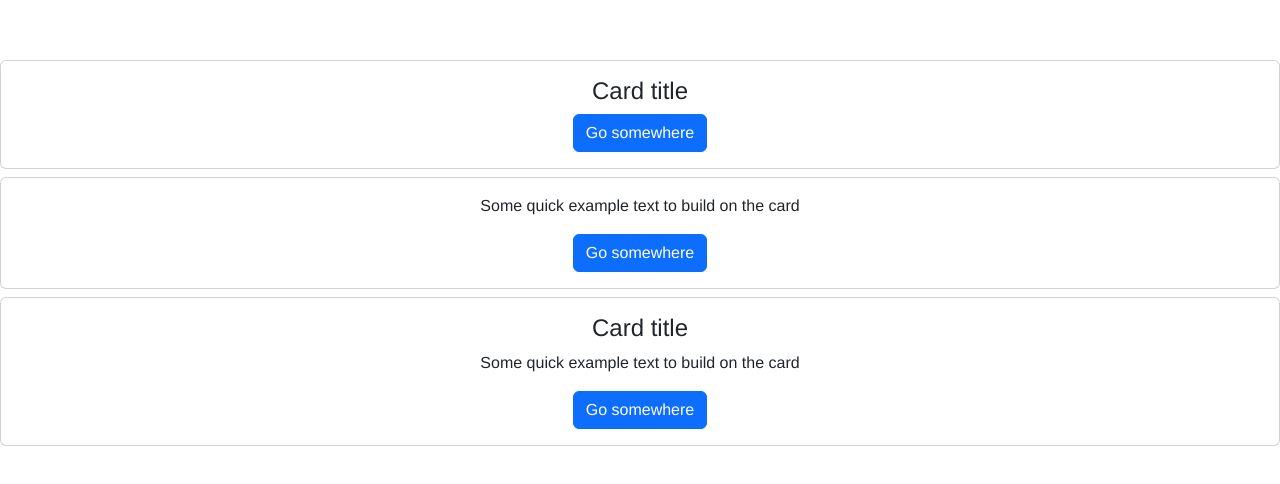
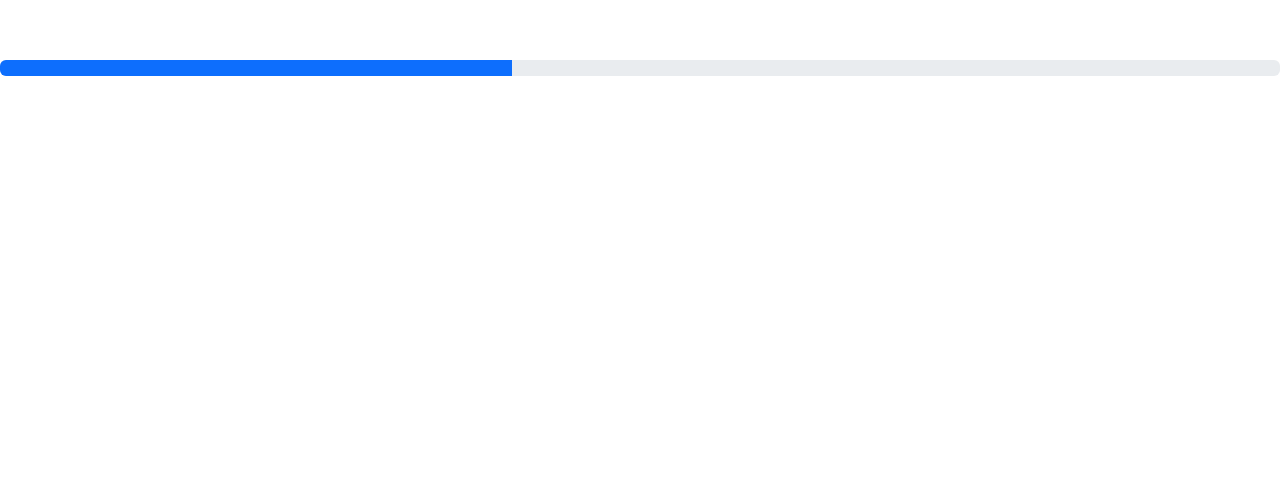
Before and after one commit to AnnaKhiz/Vue_hillel_KhizhniakAnna, a Vue app: page / in a window 1280 px wide. Shown: the top 484 px of the page. Built offline with nearby package versions, Linux system fonts and the light colour scheme.

Commit message:
add progress bar

```diff
--- a/src/App.vue
+++ b/src/App.vue
@@ -1,16 +1,14 @@
 <template>
-  <CardComponent title="Card title" />
-  <CardComponent text="Some quick example text to build on the card" />
-  <CardComponent title="Card title" text="Some quick example text to build on the card" />
+  <progress-component :percentage='40' />
 </template>
 
 <script>
-import CardComponent from './components/CardComponent.vue'
+import ProgressComponent from './components/ProgressComponent.vue'
 
 export default {
   name: 'App',
   components: {
-    CardComponent
+    ProgressComponent
   }
 }
 </script>
--- a/src/components/CardComponent.vue
+++ /dev/null
@@ -1,28 +0,0 @@
-<template>
-  <div class="card mb-2">
-    <div class="card-body">
-      <h4 v-if="title" class="card-title">{{ title }}</h4>
-      <p v-if="text" class="card-text">{{ text }}</p>
-      <button type="button" class="btn btn-primary">Go somewhere</button>
-    </div>
-  </div>
-</template>
-
-<script>
-export default {
-  name: 'CardComponent',
-  props: {
-    title: {
-      type: String,
-      default: ''
-    },
-    text: {
-      type: String,
-      default: ''
-    }
-  }
-}
-</script>
-<style scoped>
-
-</style>
--- /dev/null
+++ b/src/components/ProgressComponent.vue
@@ -0,0 +1,29 @@
+<template>
+  <div class="progress">
+    <div
+      class="progress-bar"
+      role="progressbar"
+      :aria-valuenow="percentage"
+      aria-valuemin="0"
+      aria-valuemax="100"
+      aria-label="progressbar"
+      :style="`width: ${percentage}%;`"
+    ></div>
+  </div>
+</template>
+
+<script>
+export default {
+  name: 'CardComponent',
+  props: {
+    percentage: {
+      type: Number,
+      default: 0,
+      required: true
+    }
+  }
+}
+</script>
+<style scoped>
+
+</style>
```
